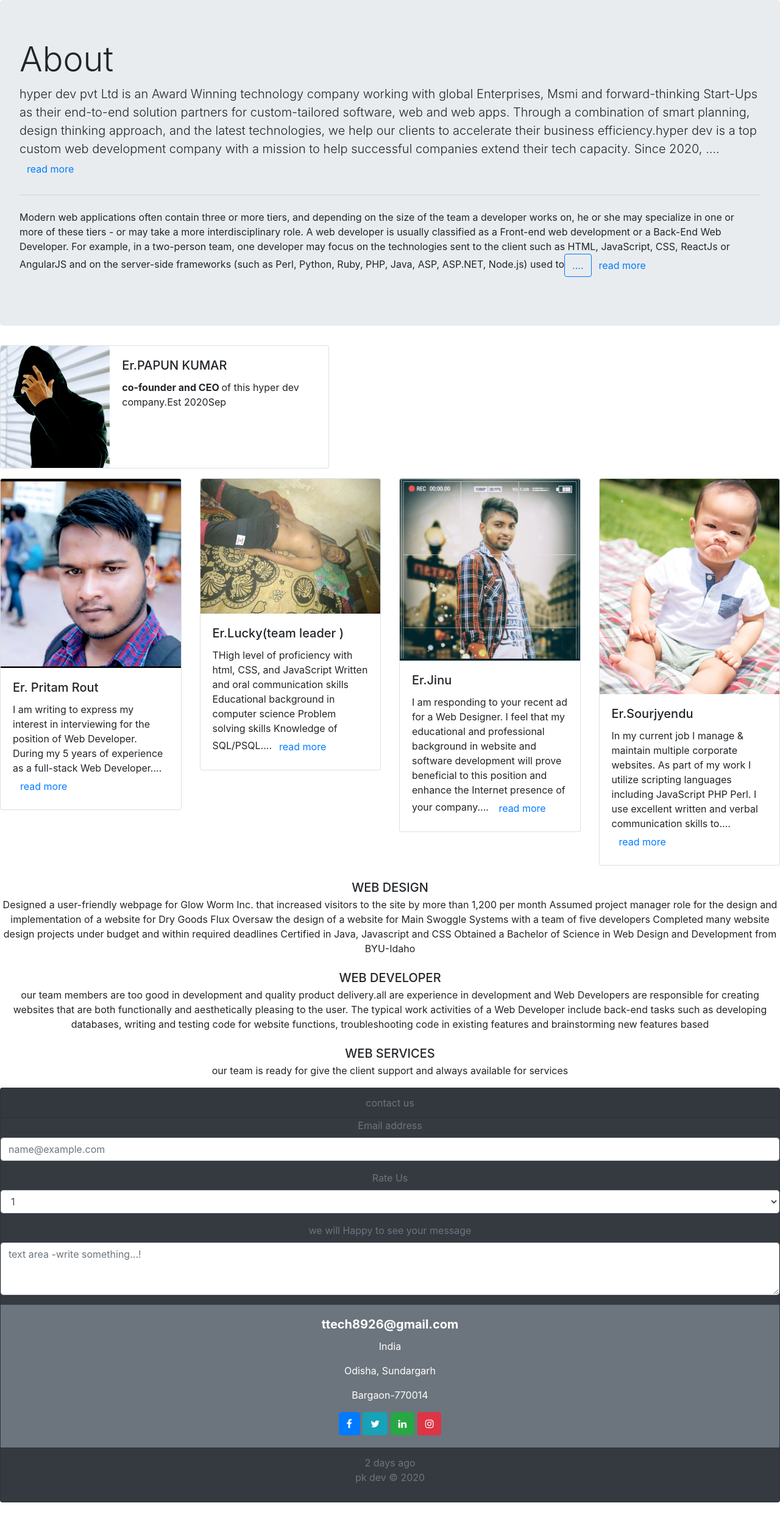
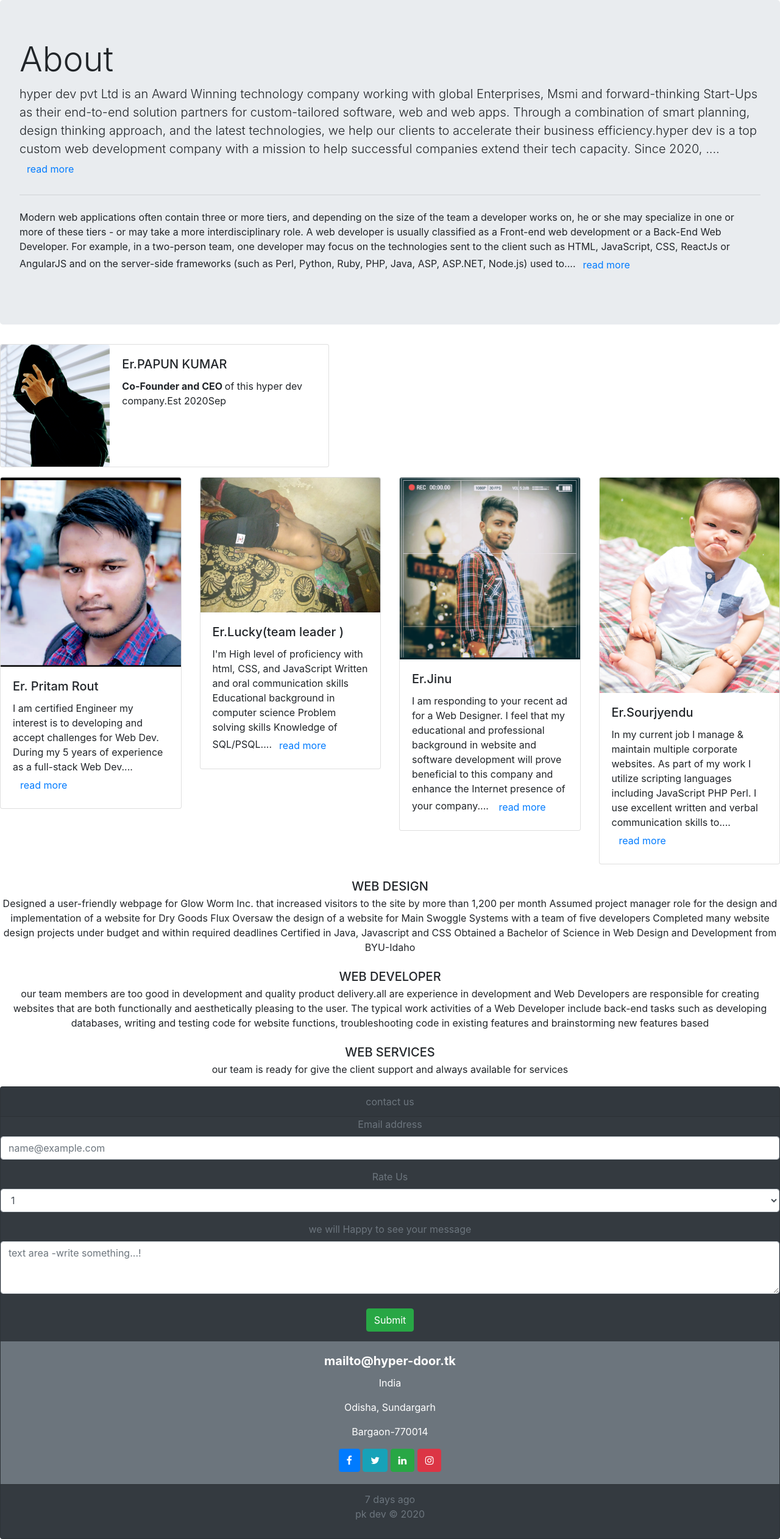
Before and after one commit to papunkumar101/businessPageUsingBootstap, a plain HTML site: page index.html in a window 1280 px wide. Shown: the part 911-3434 px from the top of the page at 61% size. Before the commit the page ends 3374 px from the top, so only its background shows below. Drawn offline with nearby package versions, Linux system fonts and the light colour scheme.

Commit message:
Update index.html

```diff
--- a/index.html
+++ b/index.html
@@ -5,7 +5,7 @@
   <meta http-equiv="X-UA-Compatible" content="IE=Edge">
   <meta name="viewport" content="width=device-width, initial-scale=1">
 
-  <title>HTML + Bootstrap</title>
+  <title>hyperDoorOpenNow</title>
 
   <!-- FONT AUWSOM -->
 
@@ -41,9 +41,8 @@
             SERVICES
           </a>
           <div class="dropdown-menu" aria-labelledby="navbarDropdown">
-            <a class="dropdown-item" href="#develop">Web develop</a>
+            <a class="dropdown-item" href="#develop">Web development</a>
             <a class="dropdown-item" href="#design">web design</a>
-            <div class="dropdown-divider"></div>
             <a class="dropdown-item" href="#develop">other website related services</a>
           </div>
         </li>
@@ -75,7 +74,7 @@
     <h6 class="display-4">About </h6>
     <p class="lead">hyper dev pvt Ltd is an Award Winning technology company working with global Enterprises, Msmi and forward-thinking Start-Ups as their end-to-end solution partners for custom-tailored software, web and web apps. Through a combination of smart planning, design thinking approach, and the latest technologies, we help our clients to accelerate their business efficiency.hyper dev is a top custom web development company with a mission to help successful companies extend their tech capacity. Since 2020, <span id="dots1">....</span><span id="more1"> Our team of 4+ experts has helped businesses elevate their value through our development services.  Our teams help you decide the right architecture and processes to follow and oversee the successful delivery of your web projects. You run your business. We take care of your development needs. To get a free consultation, visit our website and fill up the contact form.</span> <button class="btn btn-outline-primary" id="myBtn1" onclick="myFunction1()">read more</button></p>
     <hr class="my-4">
-    <p>Modern web applications often contain three or more tiers, and depending on the size of the team a developer works on, he or she may specialize in one or more of these tiers - or may take a more interdisciplinary role. A web developer is usually classified as a Front-end web development or a Back-End Web Developer. For example, in a two-person team, one developer may focus on the technologies sent to the client such as HTML, JavaScript, CSS, ReactJs or AngularJS and on the server-side frameworks (such as Perl, Python, Ruby, PHP, Java, ASP, ASP.NET, Node.js) used to<span class="btn btn-outline-primary" id="dots2">....</span><span id="more2"> deliver content and scripts to the client. Meanwhile, the other developer might focus on the interaction between server-side frameworks, the webserver, and a database system. Further, depending on the size of their organization, the aforementioned developers might work closely with a content creator/copywriter, marketing adviser, user experience designer, web designer, web producer, project manager, software architect, or database administrator - or they may be responsible for such tasks as web design and project management themselves.</span><button class="btn btn-outline-primary"  id="myBtn2" onclick="myFunction2()">read more</button></p>
+    <p>Modern web applications often contain three or more tiers, and depending on the size of the team a developer works on, he or she may specialize in one or more of these tiers - or may take a more interdisciplinary role. A web developer is usually classified as a Front-end web development or a Back-End Web Developer. For example, in a two-person team, one developer may focus on the technologies sent to the client such as HTML, JavaScript, CSS, ReactJs or AngularJS and on the server-side frameworks (such as Perl, Python, Ruby, PHP, Java, ASP, ASP.NET, Node.js) used to<span  id="dots2">....</span><span id="more2"> deliver content and scripts to the client. Meanwhile, the other developer might focus on the interaction between server-side frameworks, the webserver, and a database system. Further, depending on the size of their organization, the aforementioned developers might work closely with a content creator/copywriter, marketing adviser, user experience designer, web designer, web producer, project manager, software architect, or database administrator - or they may be responsible for such tasks as web design and project management themselves.</span><button class="btn btn-outline-primary"  id="myBtn2" onclick="myFunction2()">read more</button></p>
   </div>
      <!--end---JUMBOTRON-------->
     <!--start---ABOUT SECTION-------->
@@ -88,8 +87,7 @@
       <div class="col-md-8">
         <div class="card-body">
           <h5 class="card-title">Er.PAPUN KUMAR</h5>
-          <p class="card-text"><strong>co-founder and CEO </strong>of this hyper dev company.Est 2020Sep </p>
-        <!---  <p class="card-text"><small class="text-muted">Last updated 3 mins ago</small></p>-->
+          <p class="card-text"><strong>Co-Founder and CEO </strong>of this hyper dev company.Est 2020Sep </p>
         </div>
       </div>
     </div>
@@ -103,8 +101,7 @@
         <img src="pritam.png" class="card-img-top" alt="image1">
         <div class="card-body">
           <h5 class="card-title">Er. Pritam Rout</h5>
-          <p class="card-text">I am writing to express my interest in interviewing for the position of Web Developer. During my 5 years of experience as a full-stack Web Developer<span id="dots3">....</span><span id="more3">, I have developed both the functional and aesthetic components of client websites. I believe I can make an immediate impact on your organization with my unique blend of skills and passion.
-          My professional experience includes using programming languages such as HTML, CSS, and JavaScript to create various features for client websites. I also have experience in developing and managing SQL and PSQL databases. Combine this with my ability to thrive in a collaborative environment, and I think that makes me a perfect fit for Brickstone Digital.</span>   <button class="btn btn-outline-primary" id="myBtn3" onclick="myFunction3()">read more</button></p>
+          <p class="card-text">I am certified Engineer my interest is to developing and accept challenges for Web Dev. During my 5 years of experience as a full-stack Web Dev<span id="dots3">....</span><span id="more3">, I have developed both the functional and aesthetic components of client websites. I believe I can make an immediate impact on your organization with my unique blend of skills and passion. My professional experience includes using programming languages such as HTML, CSS, and JavaScript to create various features for client websites. I also have experience in developing and managing SQL and PSQL databases.</span>   <button class="btn btn-outline-primary" id="myBtn3" onclick="myFunction3()">read more</button></p>
 
         </div>
       </div>
@@ -114,11 +111,8 @@
         <img src="lucky.jpg" class="card-img-top" alt="image2">
         <div class="card-body">
           <h5 class="card-title">Er.Lucky(team leader )</h5>
-          <p class="card-text">THigh level of proficiency with html, CSS, and JavaScript
-          Written and oral communication skills
-          Educational background in computer science
-          Problem solving skills
-          Knowledge of SQL/PSQL<span id="dots4">....</span><span id="more4">
+          <p class="card-text">I'm High level of proficiency with html, CSS, and JavaScript
+          Written and oral communication skills Educational background in computer science Problem solving skills Knowledge of SQL/PSQL<span id="dots4">....</span><span id="more4">
           Attention to detail
           An eye for design
           Teamwork
@@ -131,7 +125,7 @@
         <img src="jinu.png" class="card-img-top" alt="image3">
         <div class="card-body">
           <h5 class="card-title">Er.Jinu</h5>
-          <p class="card-text">I am responding to your recent ad for a Web Designer. I feel that my educational and professional background in website and software development will prove beneficial to this position and enhance the Internet presence of your company<span id="dots5">....</span><span id="more5">I am proficient in the use of JavaScript, HTML, WordPress and CSS. I have extensive experience in working with Adobe Photoshop, Illustrator, Dreamweaver and InDesign. I have used these tools to successfully create webpages, banners, ads and advertising materials. In addition, I have worked with mobile technologies for iOS and Android applications.</span>      <button class="btn btn-outline-primary" id="myBtn5" onclick="myFunction5()">read more</button></p>
+          <p class="card-text">I am responding to your recent ad for a Web Designer. I feel that my educational and professional background in website and software development will prove beneficial to this company and enhance the Internet presence of your company<span id="dots5">....</span><span id="more5">I am proficient in the use of JavaScript, HTML, WordPress and CSS. I have extensive experience in working with Adobe Photoshop, Illustrator, Dreamweaver and InDesign. I have used these tools to successfully create webpages, banners, ads and advertising materials. In addition, I have worked with mobile technologies for iOS and Android applications.</span>      <button class="btn btn-outline-primary" id="myBtn5" onclick="myFunction5()">read more</button></p>
 
         </div>
       </div>
@@ -156,11 +150,7 @@
         <h5 class="mt-0 mb-1">WEB DESIGN</h5>
             <a name="design"></a>
         Designed a user-friendly webpage for Glow Worm Inc. that increased visitors to the site by more than 1,200 per month
-        Assumed project manager role for the design and implementation of a website for Dry Goods Flux
-        Oversaw the design of a website for Main Swoggle Systems with a team of five developers
-        Completed many website design projects under budget and within required deadlines
-        Certified in Java, Javascript and CSS
-        Obtained a Bachelor of Science in Web Design and Development from BYU-Idaho
+        Assumed project manager role for the design and implementation of a website for Dry Goods Flux Oversaw the design of a website for Main Swoggle Systems with a team of five developers Completed many website design projects under budget and within required deadlines Certified in Java, Javascript and CSS Obtained a Bachelor of Science in Web Design and Development from BYU-Idaho
 
       </div>
     </li>
@@ -191,14 +181,14 @@
 
    <!---start----FOOTER Contact form-------->
 
-        <form>
+        <form method="GET" action="myform.php">
           <div class="form-group">
             <label for="exampleFormControlInput1">Email address</label>
-            <input type="email" class="form-control" id="exampleFormControlInput1" placeholder="name@example.com">
+            <input type="email" class="form-control" id="exampleFormControlInput1" placeholder="name@example.com" name="email">
           </div>
           <div class="form-group">
             <label for="exampleFormControlSelect1">Rate Us </label>
-            <select class="form-control" id="exampleFormControlSelect1">
+            <select class="form-control" id="exampleFormControlSelect1" name="rateus">
               <option>1</option>
               <option>2</option>
               <option>3</option>
@@ -208,14 +198,15 @@
           </div>
           <div class="form-group">
             <label for="exampleFormControlTextarea1">we will Happy to see your message </label>
-            <textarea class="form-control" id="exampleFormControlTextarea1" rows="3" placeholder="text area -write something...!"></textarea>
+            <textarea class="form-control" id="exampleFormControlTextarea1" rows="3" placeholder="text area -write something...!" name="textarea"></textarea><br>
+            <button type="submit" class="btn btn-success" onclick="thank()" name="save">Submit</button>
           </div>
         </form>
 
   <!----end---FOOTER Contact form-------->
 
     <div class="card-body text-white bg-secondary">
-      <h5 class="card-title "><strong>ttech8926@gmail.com</strong></h5>
+      <h5 class="card-title "><strong>mailto@hyper-door.tk</strong></h5>
       <p class="card-text">India</p>
       <p class="card-text">Odisha, Sundargarh</p>
       <p class="card-text">Bargaon-770014</p>
@@ -225,7 +216,7 @@
       <a href="https://www.instagram.com/?hl=en" class="btn btn-danger fa fa-instagram"></a>
     </div>
     <div class="card-footer bg-dark text-muted">
-      2 days ago
+      7 days ago
       <p> pk dev &copy; 2020</p>
     </div>
   </div>
```
